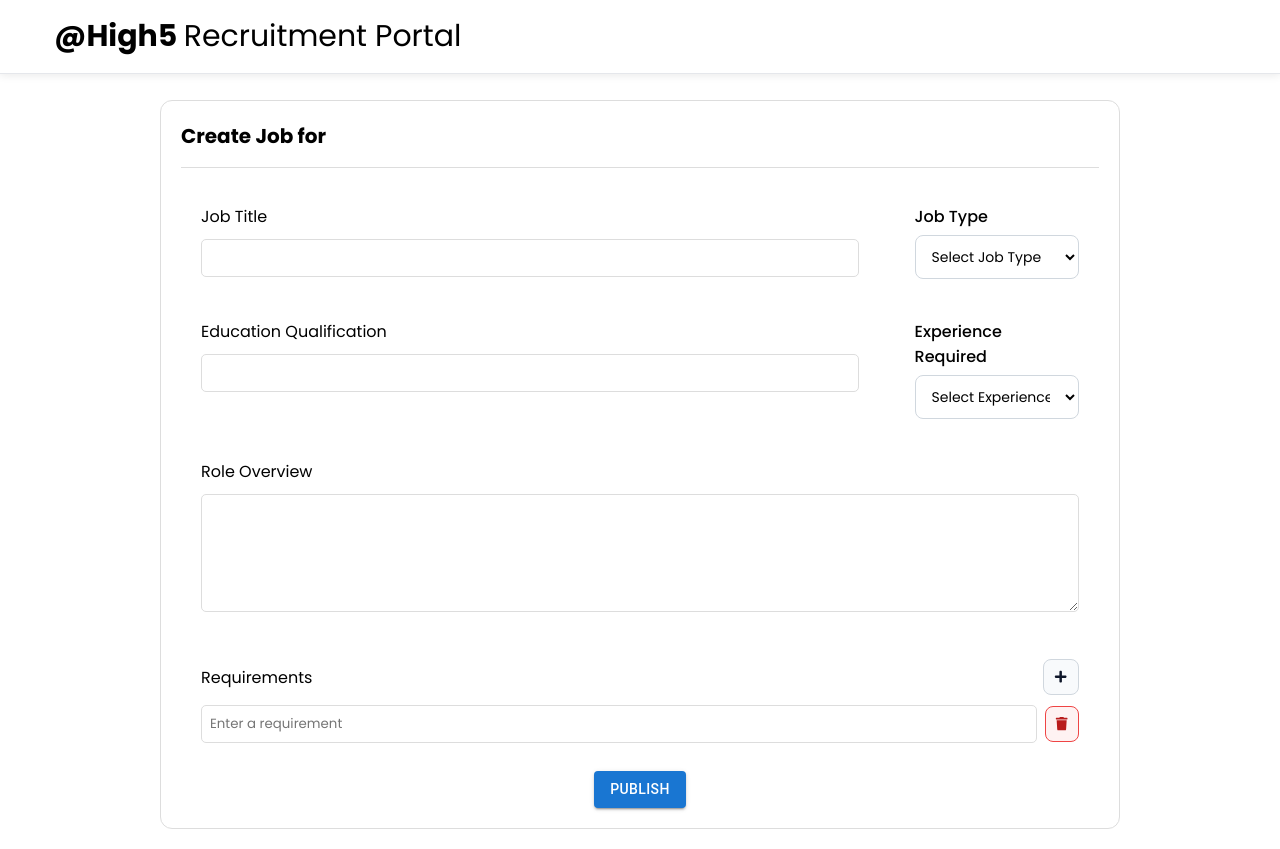
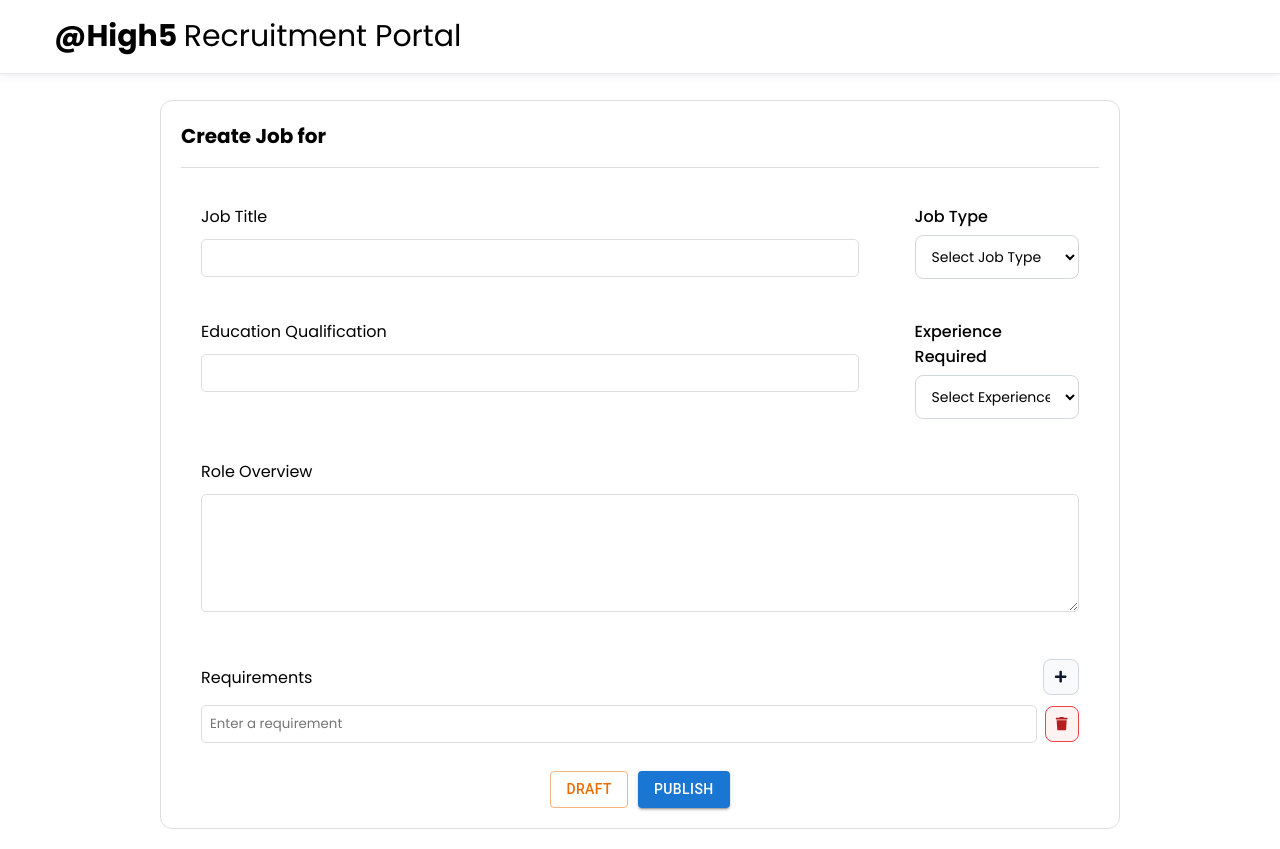
Before and after one commit to yuyao018/hiring-dashboard, a React (Create React App) app: page /form in a window 1280 px wide. Built offline with nearby package versions, Linux system fonts and the light colour scheme.

Commit message:
feat(managejob): Implement 'Draft' button in form to save as draft

```diff
--- a/src/Form.css
+++ b/src/Form.css
@@ -141,7 +141,8 @@
     border-color: #fca5a5;
 }
 
-.publishBtn {
+.formBtn {
     display: flex;
     justify-content: center;
+    gap: 10px;
 }
--- a/src/Form.jsx
+++ b/src/Form.jsx
@@ -25,13 +25,27 @@ const Form = () => {
         setFormData(prev => ({ ...prev, [field]: value }));
     };
 
-    const handleSubmit = async (e) => {
+    const handleSubmit = async (e, status) => {
         e.preventDefault();
+
+        // Check if required fields are filled
+        if (!formData.job_title || !formData.education || !formData.overview) {
+            alert('Please fill in all required fields');
+            return;
+        }
+
         try {
             const jobData = {
-                ...formData,
-                requirements: requirements.filter(req => req.trim()) // Remove empty requirements
+                job_title: formData.job_title,
+                job_type: formData.job_type,
+                education: formData.education,
+                experience: formData.experience,
+                overview: formData.overview,
+                requirements: requirements.filter(req => req.trim()), // Remove empty requirements
+                status: status,
             };
+
+            console.log('Sending job data:', jobData);
 
             const response = await fetch('http://localhost:4000/jobs', {
                 method: 'POST',
@@ -42,8 +56,10 @@ const Form = () => {
             });
 
             const result = await response.json();
+            console.log('Response:', result);
+
             if (result.success) {
-                alert('Job created successfully!');
+                alert(`Job ${status === "Draft" ? "saved as draft" : "published"} successfully!`);
                 // Reset form
                 setFormData({
                     job_title: '',
@@ -54,11 +70,11 @@ const Form = () => {
                 });
                 setRequirements(['']);
             } else {
-                alert('Failed to create job');
+                alert(`Failed to create job: ${result.message || 'Unknown error'}`);
             }
         } catch (error) {
             console.error('Error creating job:', error);
-            alert('Error creating job');
+            alert('Error creating job: ' + error.message);
         }
     };
 
@@ -67,7 +83,7 @@ const Form = () => {
             <Navbar/>
             <div className='formContainer'>
                 <h2 className='formTitle'>Create Job for</h2>
-                <form onSubmit={handleSubmit}>
+                <form>
                     <div className='row'>
                         <div className='jobTitleInput'>
                             <label htmlFor="jobTitle" className='jobTitleLabel'>Job Title</label><br />
@@ -143,8 +159,9 @@ const Form = () => {
                             </div>
                         ))}
                     </div>
-                    <div className='publishBtn'>
-                        <Button variant='contained' type="submit">Publish</Button>
+                    <div className='formBtn'>
+                        <Button variant='outlined' color='warning' onClick={(e) => handleSubmit(e, "Draft")}>Draft</Button>
+                        <Button variant='contained' onClick={(e) => handleSubmit(e, "Active")}>Publish</Button>
                     </div>
                 </form>
             </div>
```
Also changed, not shown: src/database/job.js (+4 -4 lines), server2.js (line endings or trailing spaces).
